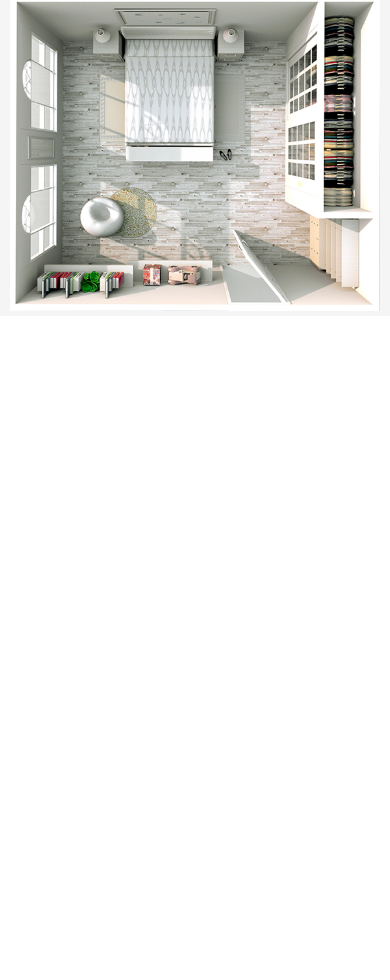
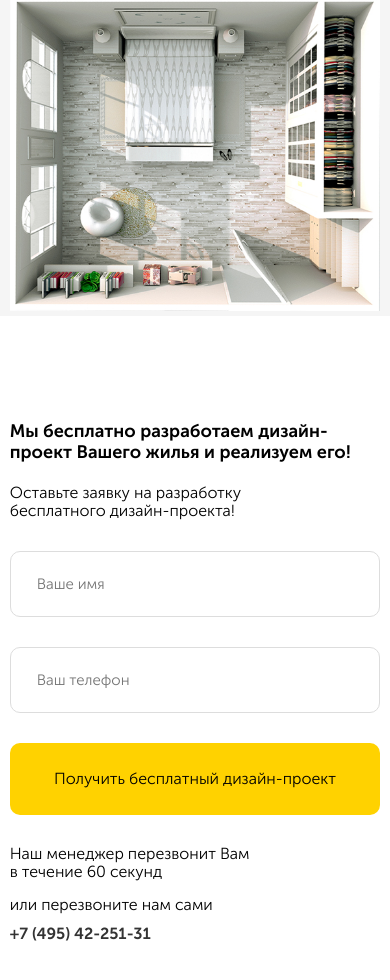
Before and after one commit to ZheleznyakovD/Repair, a plain HTML site: page src/index.html in a window 390 px wide. Shown: the part 452-1432 px from the top of the page. Before the commit the page ends 844 px from the top, so only its background shows below. Drawn offline with Linux system fonts and the light colour scheme.

Commit message:
Сверстал блок offer и адаптировал

```diff
--- a/src/index.html
+++ b/src/index.html
@@ -60,6 +60,27 @@
                 </div>
             </div>
         </section>
+        <section class="offer">
+            <div class="container">
+                <div class="offer-block">
+                    <h2 class="offer__title">Мы бесплатно разработаем
+                    дизайн-проект Вашего жилья
+                    и реализуем его!</h2>
+                    <span class="offer__subtitle">Оставьте заявку на разработку
+                    бесплатного дизайн-проекта!</span>
+                    <form action="#" class="offer__form">
+                        <input type="text" class="offer__input" placeholder="Ваше имя">
+                        <input type="tel" class="offer__input" placeholder="Ваш телефон">
+                        <button class="btn offer__button">Получить бесплатный дизайн-проект</button>
+                    </form>
+                    <div class="offer__text">
+                        <span class="offer__col">Наш менеджер перезвонит Вам
+                            в течение 60 секунд</span>
+                        <span class="offer__col">или перезвоните нам сами <a class="offer__tel" href="tel:+">+7 (495) 42-251-31</a> </span>
+                    </div>
+                </div>
+            </div>
+        </section>
     </main>
 </body>
 
--- a/src/sass/_colors.sass
+++ b/src/sass/_colors.sass
@@ -1,3 +1,4 @@
 $main-color: #ffd200
 $text-color: #333333
 $fon-color: #f5f5f5
+$border-input: #dddddd
--- a/src/sass/_interface.sass
+++ b/src/sass/_interface.sass
@@ -1,3 +1,5 @@
+*
+    box-sizing: border-box
 body
     font-family: 'Museo Sans Light', sans-serif
 img
@@ -16,3 +18,5 @@ img
     border-radius: 10px
     background-color: $main-color
     border: none
+    &:hover
+            background-color: lighten($main-color,10%)
--- a/src/sass/blocks/_hero.sass
+++ b/src/sass/blocks/_hero.sass
@@ -8,7 +8,7 @@
         max-width: 100%
     &-text
         flex-basis: 50%
-        padding-right: 135px
+        padding-right: 100px
     &-title
         font-size: 41px
         line-height: 55px
@@ -23,6 +23,8 @@
         display: flex
         align-items: center
         margin-bottom: 31px
+        &:last-child
+            margin-bottom: 0
     &-list__img
         margin-right: 30px
         width: 40px
--- a/src/sass/blocks/_navbar.sass
+++ b/src/sass/blocks/_navbar.sass
@@ -18,6 +18,7 @@
     &__button
         padding: 18px 30px
         margin-left: 30px
+        +reg
     &__phone
         text-decoration: none
         color: $text-color
--- /dev/null
+++ b/src/sass/blocks/_offer.sass
@@ -0,0 +1,88 @@
+.offer
+    background: url('../img/offer-bg.jpg') no-repeat
+    background-position: center right
+    background-size: contain
+    padding: 90px 0
+    position: relative
+    &::before
+        content: ''
+        width: 50%
+        height: 100%
+        position: absolute
+        background-color: #fff
+        top: 0
+        left: 0
+    &-block
+        position: relative
+        width: 50%
+        padding-right: 90px
+    &__title
+        font-size: 24px
+        line-height: 35px
+        width: 365px
+        +bold
+        margin-bottom: 20px
+    &__subtitle
+        display: inline-block
+        font-size: 16px
+        width: 240px
+        +reg
+        margin-bottom: 30px
+    &__input
+        padding: 20px 26px
+        border-radius: 10px
+        border: 1px solid $border-input
+        margin-bottom: 30px
+        font-size: 15px
+        line-height: 24px
+        width: 240px
+        +reg
+        outline: none
+        &:first-child
+            margin-right: 10px
+    &__button
+        padding: 27px
+        width: 100%
+        font-size: 16px
+        line-height: 18px
+        +reg
+        margin-bottom: 30px
+    &__col
+        display: block
+        width: 240px
+        +reg
+        &:first-child
+            margin-right: 70px
+    &__text
+        display: flex
+    &__tel
+        display: block
+        width: 100%
+        text-decoration: none
+        color: $text-color
+        +bold
+        margin-top: 10px
+@media ( max-width: 1200px )
+    .offer
+        background: #fff
+        &-block
+            width: 100%
+            padding: 0
+        &__input
+            width: 100%
+@media ( max-width: 768px )
+    .offer
+        &__col
+            justify-content: center
+            &:first-child
+                margin-right: 0
+@media ( max-width: 567px )
+    .offer
+        &__text
+            flex-direction: column
+        &__title
+            font-size: 18px
+            width: 100%
+            line-height: 1.2
+        &__col
+            margin-bottom: 15px
--- a/src/sass/style.sass
+++ b/src/sass/style.sass
@@ -3,3 +3,4 @@
 @import 'interface'
 @import 'blocks/navbar'
 @import 'blocks/hero'
+@import 'blocks/offer'
```
Also changed, not shown: src/css/style.css, src/img/offer-bg.jpg (added), 1 other file.
